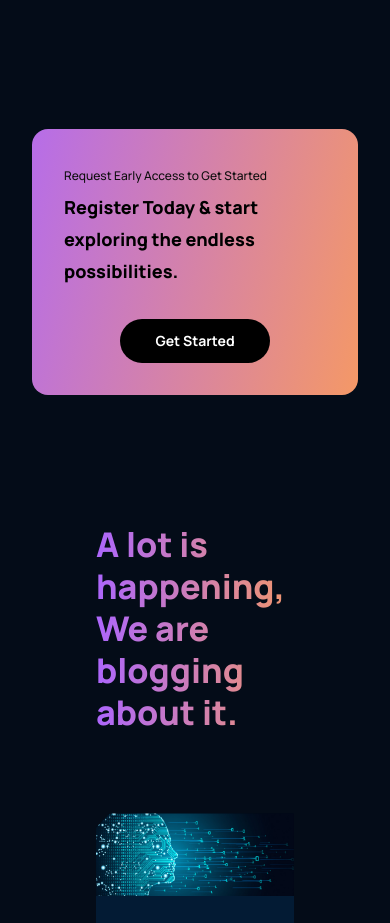
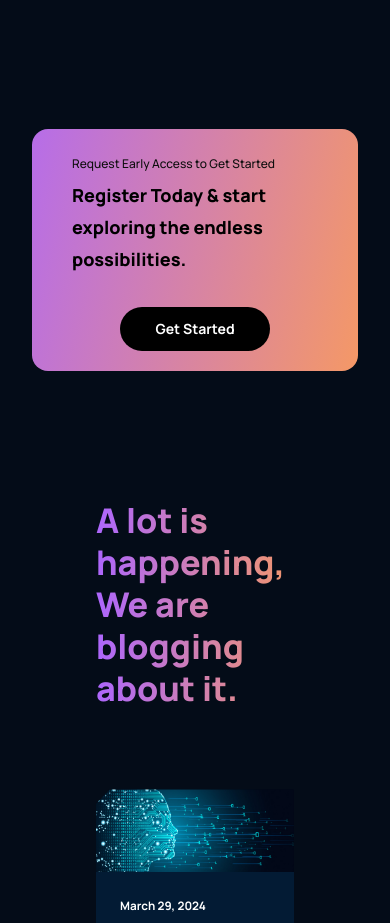
Before and after one commit to ankurnanaware23/GPT-3_using_react, a React (Create React App) app: page / in a window 390 px wide. Shown: the part 4300-5223 px from the top of the page. Built offline with nearby package versions, Linux system fonts and the light colour scheme.

Commit message:
modified:   src/components/cta/cta.css

```diff
--- a/src/components/cta/cta.css
+++ b/src/components/cta/cta.css
@@ -78,3 +78,9 @@
         line-height: 28px;
     }
 }
+
+@media screen and (max-width: 480px){
+    .gpt3__cta{
+        padding: 20px 40px;
+    }
+}
```
